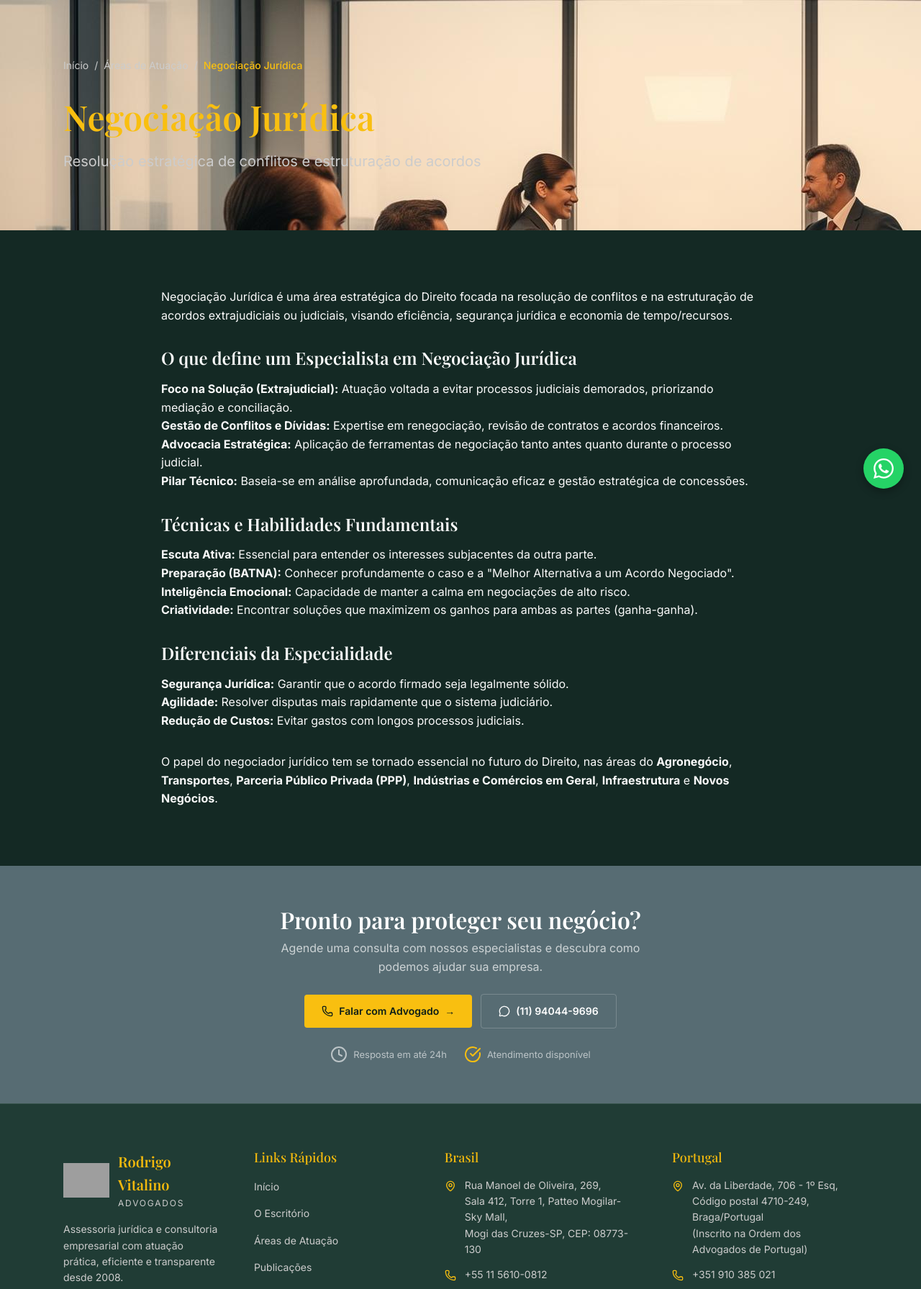
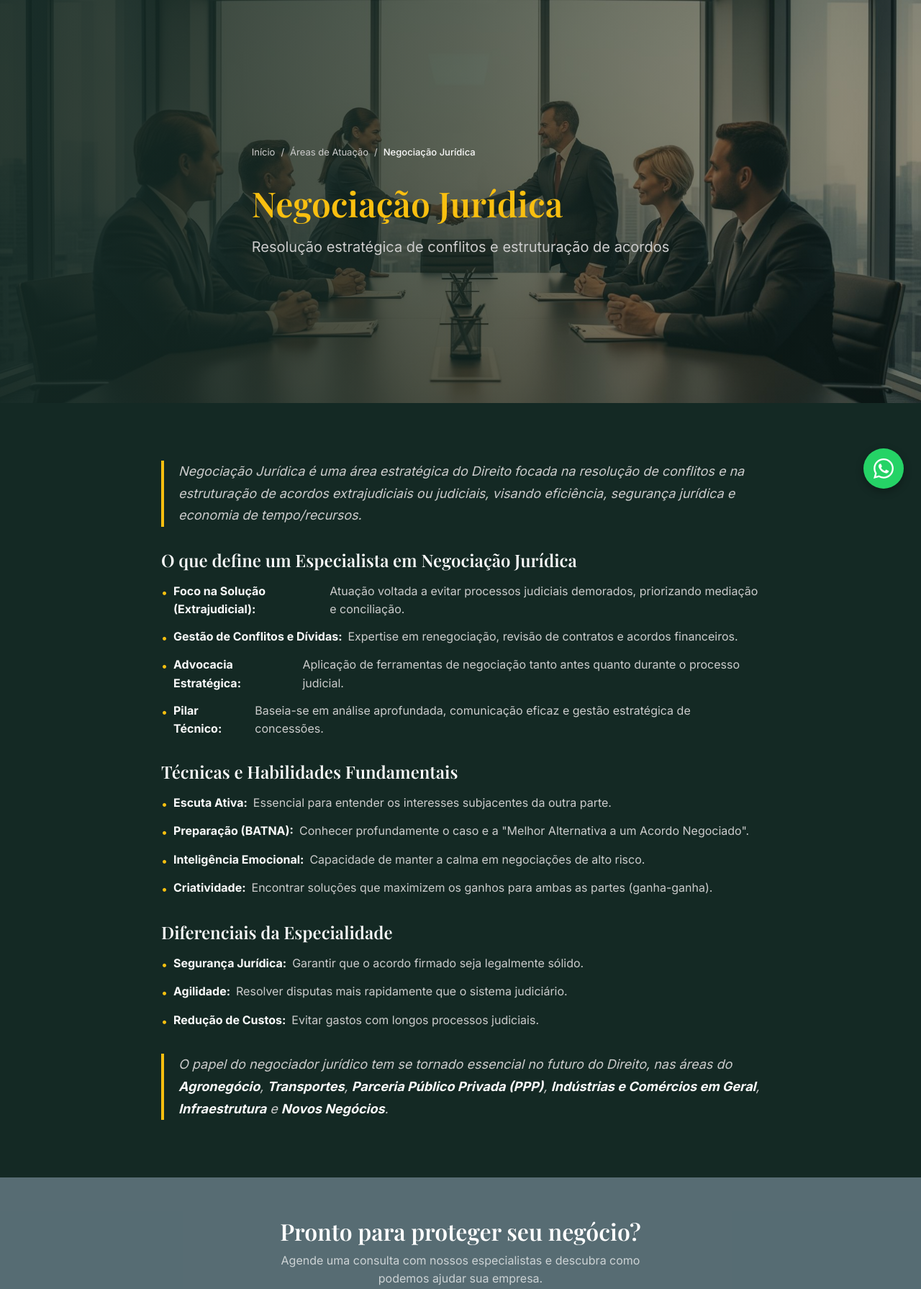
Before and after one commit to CelsoAleixo/RvitalinoAdvogados, a PHP site: page /atuacao/negociacao-juridica.php in a window 1280 px wide. Shown: the part 97-1888 px from the top of the page at 72% size. Run offline with PHP 8.4, Linux system fonts and the light colour scheme; grey boxes are pictures that could not be loaded.

Commit message:
Expandir site para Locaweb PHP
Co-authored-by: CelsoAleixo <175412727+CelsoAleixo@users.noreply.github.com>

```diff
--- a/public_html/css/style.css
+++ b/public_html/css/style.css
@@ -879,3 +879,59 @@ h1, h2, h3, h4, h5, h6 { font-family: var(--font-serif); font-weight: 600; line-
 .info-item h4 { font-family: var(--font-sans); font-weight: 500; margin-bottom: 0.25rem; }
 .info-item p, .info-item a { font-size: 0.875rem; color: var(--muted-fg); }
 .info-item a:hover { color: var(--fg); }
+
+/* Area Hero */
+.area-hero {
+  position: relative;
+  min-height: 70vh;
+  display: flex;
+  align-items: center;
+  overflow: hidden;
+  background-size: cover;
+  background-position: center;
+  background-repeat: no-repeat;
+}
+.area-hero-overlay {
+  position: absolute;
+  inset: 0;
+  background: linear-gradient(to right, hsla(165,35%,12%,0.9), hsla(165,35%,12%,0.7), hsla(165,35%,12%,0.4));
+}
+
+/* Breadcrumb */
+.breadcrumb { display: flex; align-items: center; gap: 0.5rem; font-size: 0.8125rem; margin-bottom: 2rem; color: var(--muted-fg); }
+.breadcrumb a { color: var(--muted-fg); transition: color 0.2s; }
+.breadcrumb a:hover { color: var(--fg); }
+.breadcrumb .current { color: var(--fg); }
+
+/* Quote block */
+.quote-block {
+  color: var(--muted-fg);
+  line-height: 1.7;
+  font-size: 1.125rem;
+  font-style: italic;
+  border-left: 4px solid var(--accent);
+  padding-left: 1.25rem;
+}
+.quote-block strong { color: var(--fg); }
+
+/* Bullet list */
+.bullet-list { list-style: none; padding: 0; }
+.bullet-list li {
+  display: flex;
+  align-items: flex-start;
+  gap: 0.5rem;
+  color: var(--muted-fg);
+  margin-bottom: 0.75rem;
+  line-height: 1.6;
+}
+.bullet-list li::before {
+  content: '•';
+  color: var(--accent);
+  margin-top: 0.125rem;
+  flex-shrink: 0;
+}
+.bullet-list li strong { color: var(--fg); }
+
+/* Max width helper */
+.max-w-4xl { max-width: 56rem; margin-left: auto; margin-right: auto; }
+.max-w-5xl { max-width: 64rem; margin-left: auto; margin-right: auto; }
```
